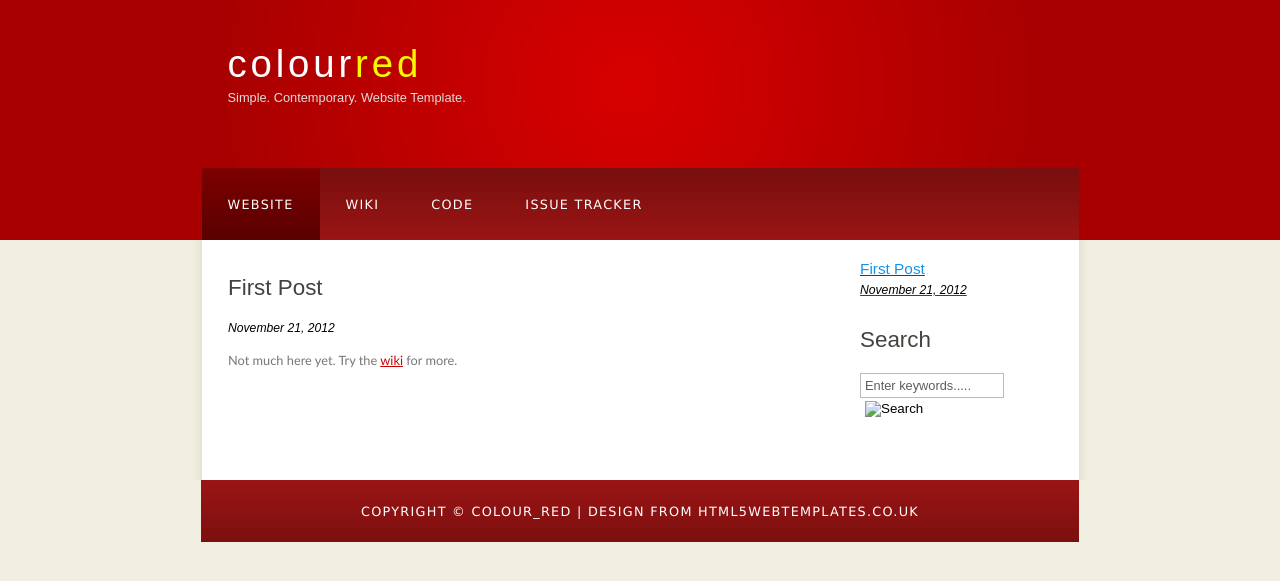
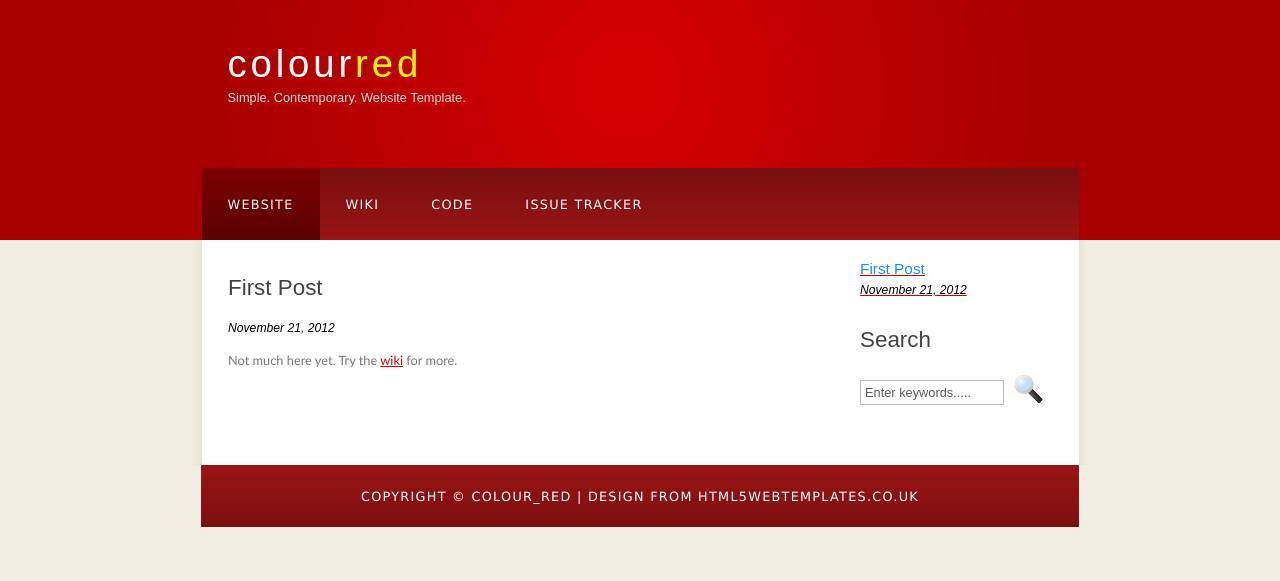
Before and after one commit to 9072997/libR430, a Jekyll site: the page built from _posts/2012-11-21-First-Post.md, in a window 1280 px wide. Shown: the top 581 px of the page. Built offline with Jekyll 4.4.1, drawn with Linux system fonts in a browser that asks for light colours; Markdown is read by kramdown in place of the engine named in the settings.

Commit message:
fixed relitive image link

```diff
--- a/_layouts/layout.html
+++ b/_layouts/layout.html
@@ -37,7 +37,7 @@
 					<form method="post" action="#" id="search_form">
 						<p>
 							<input class="search" type="text" name="search_field" value="Enter keywords....." />
-							<input name="search" type="image" style="border: 0; margin: 0 0 -9px 5px;" src="style/search.png" alt="Search" title="Search" />
+							<input name="search" type="image" style="border: 0; margin: 0 0 -9px 5px;" src="/libR430/style/search.png" alt="Search" title="Search" />
 						</p>
 					</form>
 				</div>
```
